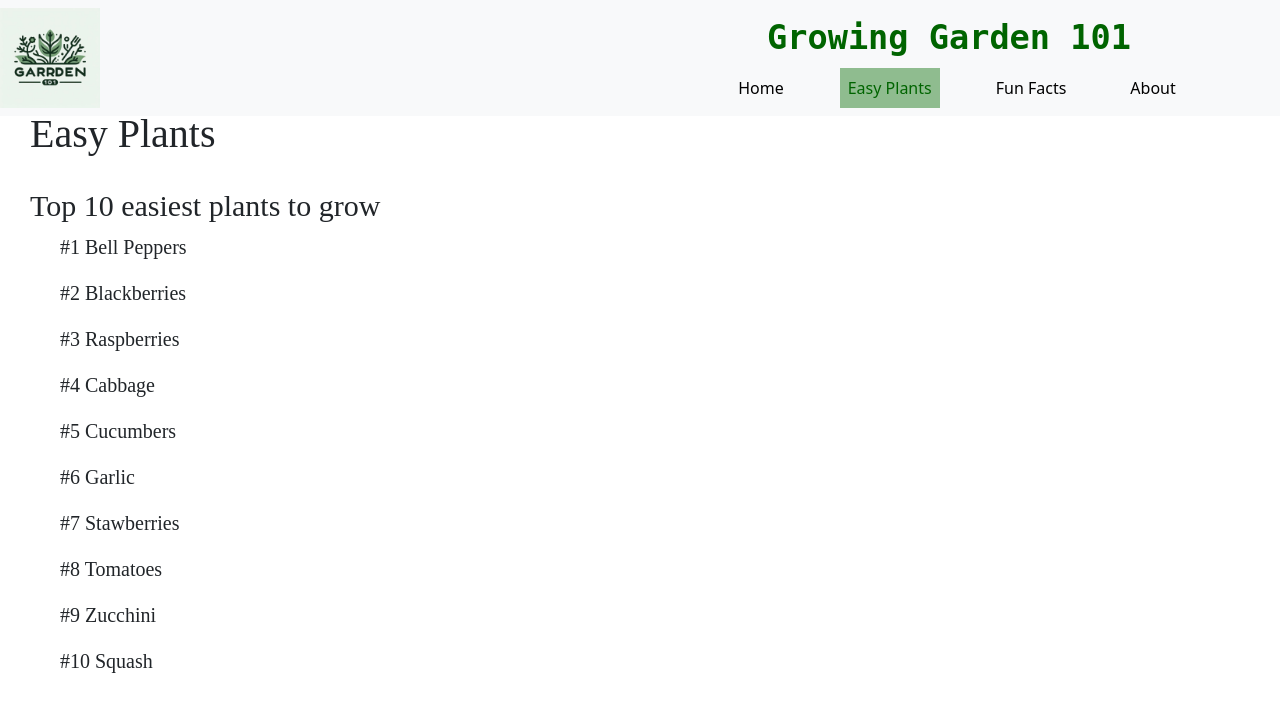
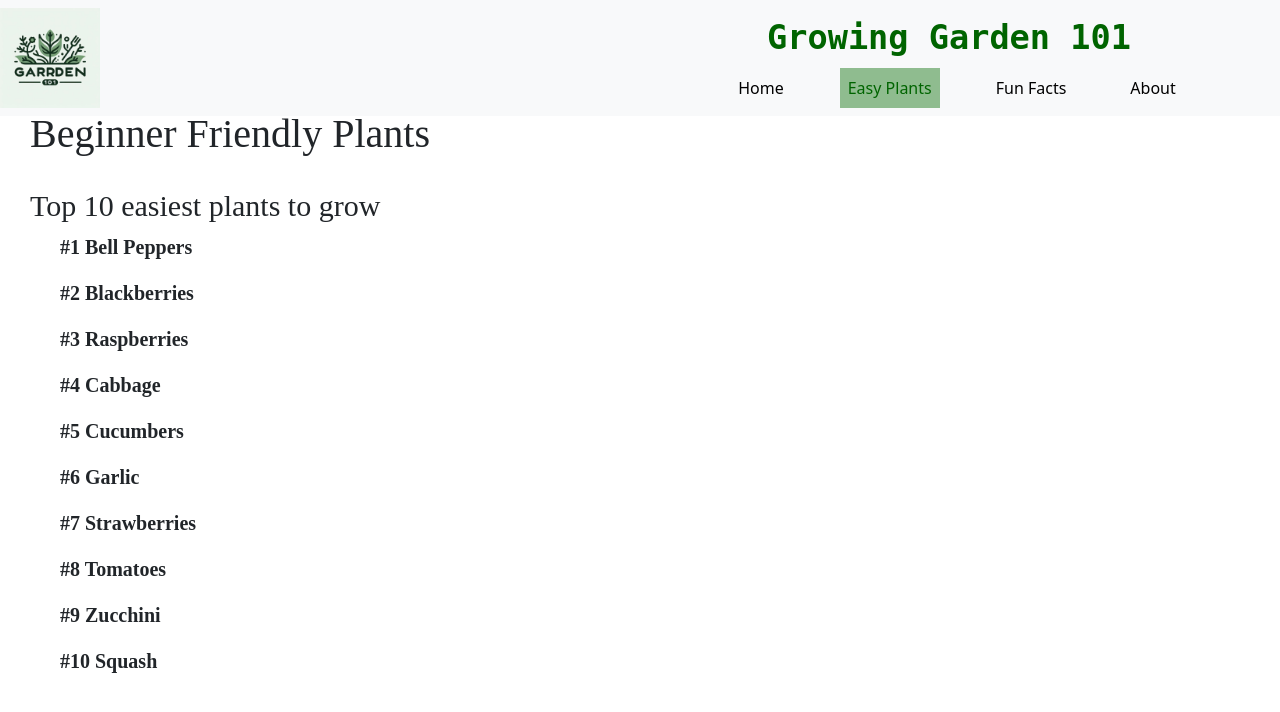
Before and after one commit to maryjohnben/growingGarden101, a React (Vite) app in the folder garden-frontend/: page /easyPlants in a window 1280 px wide. Shown: the top 712 px of the page. Built offline with nearby package versions, Linux system fonts and the light colour scheme.

Commit message:
Update EasyPlants.jsx
Minor text changes

```diff
--- a/garden-frontend/src/pages/EasyPlants.jsx
+++ b/garden-frontend/src/pages/EasyPlants.jsx
@@ -6,13 +6,14 @@ export const EasyPlants = () =>{
         <>
         <div>
             <h1 style={{ fontFamily: 'cursive' + '', fontSize: '40' +'px', margin:'30px'}}>
-            Easy Plants
+            Beginner Friendly Plants
             </h1>
 
 
             <h2 style={{ fontFamily: 'Avenir' + '', fontSize: '30' +'px', marginLeft:'30px'}}>
             Top 10 easiest plants to grow
             </h2>
+			<b>
 
             <p style={{fontFamily: 'Avenir' + '', fontSize: '20' + 'px', maxWidth: "800px", marginLeft:'60px'}}>
             #1 Bell Peppers
@@ -39,7 +40,7 @@ export const EasyPlants = () =>{
             </p>
 
             <p style={{fontFamily: 'Avenir' + '', fontSize: '20' + 'px', maxWidth: "800px", marginLeft:'60px'}}>
-            #7 Stawberries
+            #7 Strawberries
             </p>
 
             <p style={{fontFamily: 'Avenir' + '', fontSize: '20' + 'px', maxWidth: "800px", marginLeft:'60px'}}>
@@ -53,7 +54,7 @@ export const EasyPlants = () =>{
             <p style={{fontFamily: 'Avenir' + '', fontSize: '20' + 'px', maxWidth: "800px", marginLeft:'60px'}}>
             #10 Squash
             </p>
-
+			</b>
         </div>
         </>
     )
```
